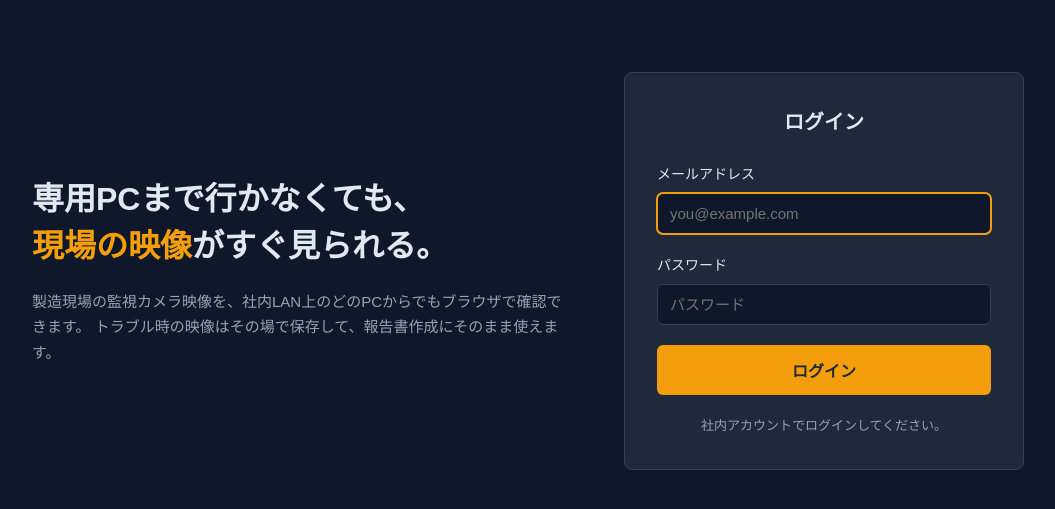
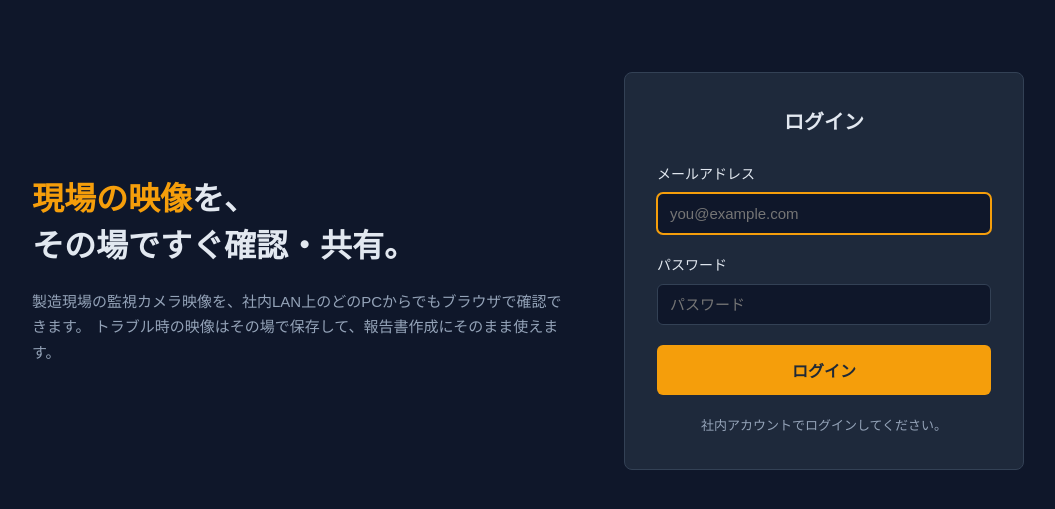
Before and after one commit to Kouichi-sys/RUNTEQ_1100760001_Kouichi, a Django app: page / in a window 1280 px wide. Shown: the part 65-574 px from the top of the page, without its empty margins (112-1167 px from the left). Run offline with Django 5.2, Linux system fonts and the light colour scheme.

Commit message:
ログイン画面の見出しから「専用PCまで行かなくても」を削除
画面上で説明的すぎたため、現場の映像をすぐ扱えるという要点だけを残した。

Co-Authored-By: Claude Opus 5 <noreply@anthropic.com>

```diff
--- a/templates/accounts/login.html
+++ b/templates/accounts/login.html
@@ -6,8 +6,8 @@
 <div class="login">
   <div class="login__intro">
     <h1 class="login__title">
-      専用PCまで行かなくても、<br>
-      <span class="login__accent">現場の映像</span>がすぐ見られる。
+      <span class="login__accent">現場の映像</span>を、<br>
+      その場ですぐ確認・共有。
     </h1>
     <p class="login__lead">
       製造現場の監視カメラ映像を、社内LAN上のどのPCからでもブラウザで確認できます。
```
